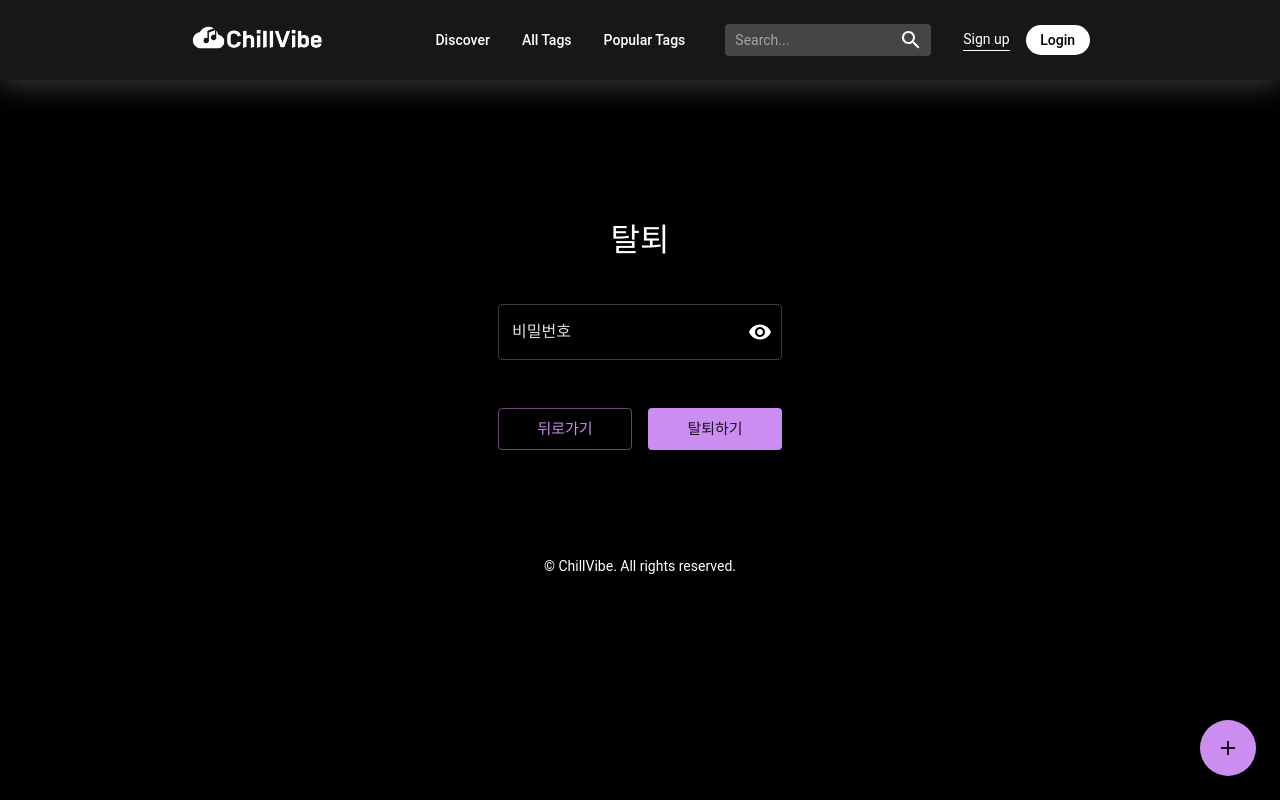
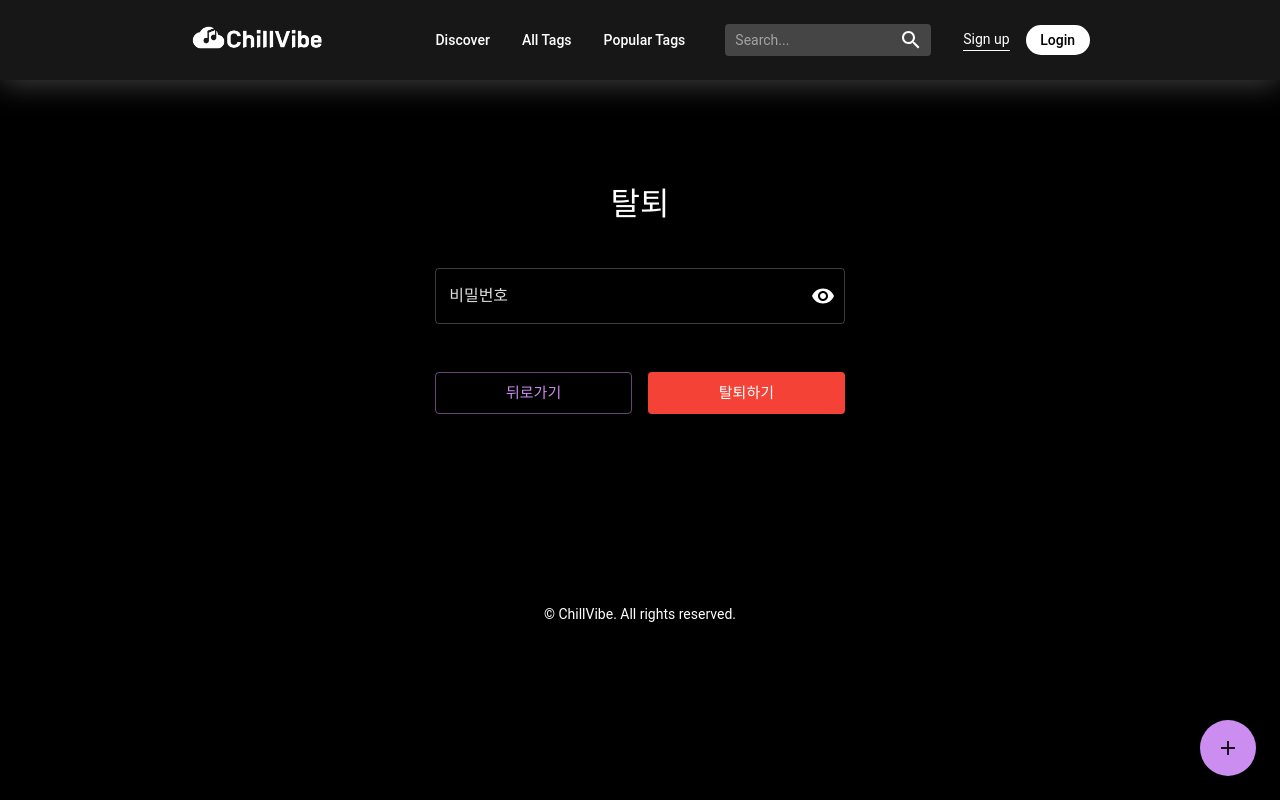
Before and after one commit to TEAM-ChillVibe/chillvibe-frontend, a React (Create React App) app: page /withdraw in a window 1280 px wide. Built offline with nearby package versions, Linux system fonts and the light colour scheme.

Commit message:
design: 탈퇴페이지 여백 수정

```diff
--- a/src/pages/mypage/edit/Withdraw.jsx
+++ b/src/pages/mypage/edit/Withdraw.jsx
@@ -13,6 +13,7 @@ import { Visibility, VisibilityOff } from '@mui/icons-material';
 import SnackbarAlert from '../../../components/common/Alert/SnackbarAlert';
 import SimpleModal from '../../../components/common/Modal/SimpleModal';
 import { signout } from '../../../api/auth/authApi';
+import BaseContainer from '../../../components/layout/BaseContainer';
 
 const Withdraw = () => {
   const [confirmPassword, setConfirmPassword] = useState('');
@@ -83,23 +84,24 @@ const Withdraw = () => {
   };
 
   return (
+    <BaseContainer>
       <Box
         sx={{
-        width: '70%',
-        minWidth: '350px',
-        maxWidth: '500px',
+          width: '60%',
+          minWidth: '300px',
+          maxWidth: '450px',
           display: 'flex',
           flexDirection: 'column',
           alignItems: 'center',
           justifyContent: 'center',
           m: '0 auto',
-        mt: 15,
           p: 2,
         }}
       >
         <Typography variant="title" sx={{ mb: 3 }}>
           탈퇴
         </Typography>
+        <Box sx={{ width: '100%' }}>
           <form onSubmit={handleSubmit}>
             <TextField
               label="비밀번호"
@@ -115,7 +117,9 @@ const Withdraw = () => {
                   <InputAdornment position="end">
                     <IconButton
                       aria-label="toggle password visibility"
-                  onClick={() => setShowConfirmPassword(!showConfirmPassword)}
+                      onClick={() =>
+                        setShowConfirmPassword(!showConfirmPassword)
+                      }
                       edge="end"
                     >
                       {showConfirmPassword ? <VisibilityOff /> : <Visibility />}
@@ -138,11 +142,13 @@ const Withdraw = () => {
                 variant="contained"
                 sx={{ flex: 1 }}
                 size="large"
+                color="error"
               >
                 탈퇴하기
               </Button>
             </Box>
           </form>
+        </Box>
         <SimpleModal
           open={modalOpen}
           onClose={handleModalClose}
@@ -151,6 +157,7 @@ const Withdraw = () => {
           secondaryButtonText="취소"
           onPrimaryClick={handleConfirm}
           onSecondaryClick={handleModalClose}
+          primaryButtonStyle="error"
         />
 
         <SnackbarAlert
@@ -160,6 +167,7 @@ const Withdraw = () => {
           severity={snackbar.severity}
         />
       </Box>
+    </BaseContainer>
   );
 };
 
```
Lines whose indentation alone changed are shown as unchanged.
